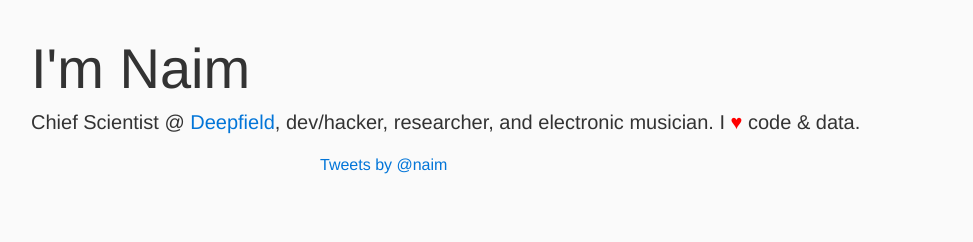
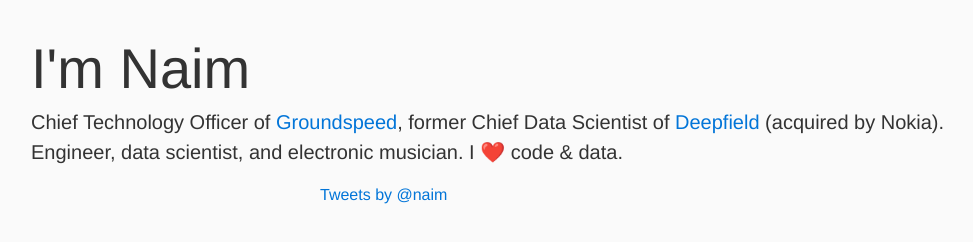
Before and after one commit to naim/naim.github.io, a plain HTML site: page index.html in a window 1280 px wide. Shown: the whole page, without its empty margins (46-1019 px from the left). Drawn offline with Linux system fonts and the light colour scheme.

Commit message:
Update description

```diff
--- a/index.html
+++ b/index.html
@@ -1,10 +1,34 @@
-<!doctype html> <html lang=en> <head> <meta charset=utf-8> <meta name=description> <meta name=viewport content="width=device-width, initial-scale=1"> <title>imna.im</title>  <link rel=stylesheet href=styles/main.css> </head> <body> <!--[if lt IE 10]>
- <p class="browserupgrade">You are using an <strong>outdated</strong> browser. Please <a href="http://browsehappy.com/">upgrade your browser</a> to improve your experience.</p>
-<![endif]--> <div class=container> <h1 class=display-1>I'm Naim</h1> <p class=lead>Chief Scientist @ <a href=http://deepfield.com>Deepfield</a>, dev/hacker, researcher, and electronic musician. I <span style=color:red;>♥</span> code &amp; data.</p> <div class=row> <div class="col-md-offset-3 col-md-6">  <a class=twitter-timeline href=https://twitter.com/naim data-widget-id=328720755200245761>Tweets by @naim</a> <script>!function(d,s,id){var js,fjs=d.getElementsByTagName(s)[0],p=/^http:/.test(d.location)?'http':'https';if(!d.getElementById(id)){js=d.createElement(s);js.id=id;js.src=p+"://platform.twitter.com/widgets.js";fjs.parentNode.insertBefore(js,fjs);}}(document,"script","twitter-wjs");</script> </div> </div> </div> <script>
-    (function(b,o,i,l,e,r){b.GoogleAnalyticsObject=l;b[l]||(b[l]=
-    function(){(b[l].q=b[l].q||[]).push(arguments)});b[l].l=+new Date;
-    e=o.createElement(i);r=o.getElementsByTagName(i)[0];
-    e.src='https://www.google-analytics.com/analytics.js';
-    r.parentNode.insertBefore(e,r)}(window,document,'script','ga'));
-    ga('create','UA-40833600-1');ga('send','pageview');
-  </script> <script src=scripts/vendor.js></script> <script src=scripts/main.js></script> </body> </html>
+<!doctype html>
+<html lang=en>
+
+<head>
+  <meta charset=utf-8>
+  <meta name=description>
+  <meta name=viewport content="width=device-width, initial-scale=1">
+  <title>imna.im</title>
+  <link rel=stylesheet href=styles/main.css> </head> <body>
+  <!--[if lt IE 10]>
+    <p class="browserupgrade">You are using an <strong>outdated</strong> browser. Please <a href="http://browsehappy.com/">upgrade your browser</a> to improve your experience.</p>
+  <![endif]-->
+  <div class=container>
+    <h1 class=display-1>I'm Naim</h1>
+    <p class=lead>Chief Technology Officer of <a href=http://groundspeed.com>Groundspeed</a>, former Chief Data Scientist of <a href=http://deepfield.com>Deepfield</a> (acquired by Nokia).
+      <br>Engineer, data scientist, and electronic musician. I ❤️ code &amp; data.</p>
+    <div class=row>
+      <div class="col-md-offset-3 col-md-6"> <a class=twitter-timeline href=https://twitter.com/naim
+          data-widget-id=328720755200245761>Tweets by @naim</a>
+        <script>!function (d, s, id) { var js, fjs = d.getElementsByTagName(s)[0], p = /^http:/.test(d.location) ? 'http' : 'https'; if (!d.getElementById(id)) { js = d.createElement(s); js.id = id; js.src = p + "://platform.twitter.com/widgets.js"; fjs.parentNode.insertBefore(js, fjs); } }(document, "script", "twitter-wjs");</script>
+      </div>
+    </div>
+  </div>
+  <script>
+    (function (b, o, i, l, e, r) {
+    b.GoogleAnalyticsObject = l; b[l] || (b[l] =
+      function () { (b[l].q = b[l].q || []).push(arguments) }); b[l].l = +new Date;
+      e = o.createElement(i); r = o.getElementsByTagName(i)[0];
+      e.src = 'https://www.google-analytics.com/analytics.js';
+      r.parentNode.insertBefore(e, r)
+    }(window, document, 'script', 'ga'));
+    ga('create', 'UA-40833600-1'); ga('send', 'pageview');
+  </script>
+  <script src=scripts/vendor.js> </script> <script src=scripts/main.js> </script> </body> </html>
```
